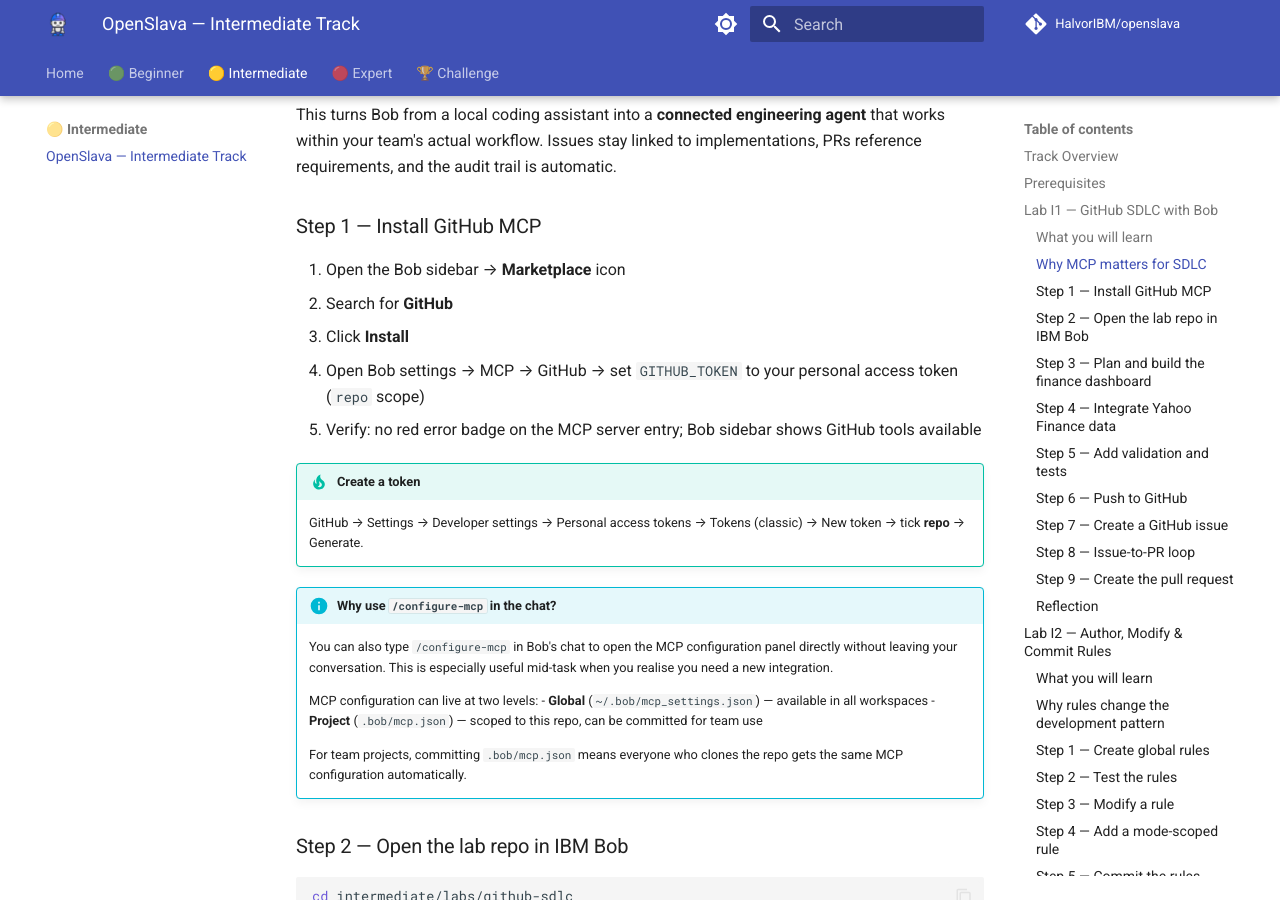
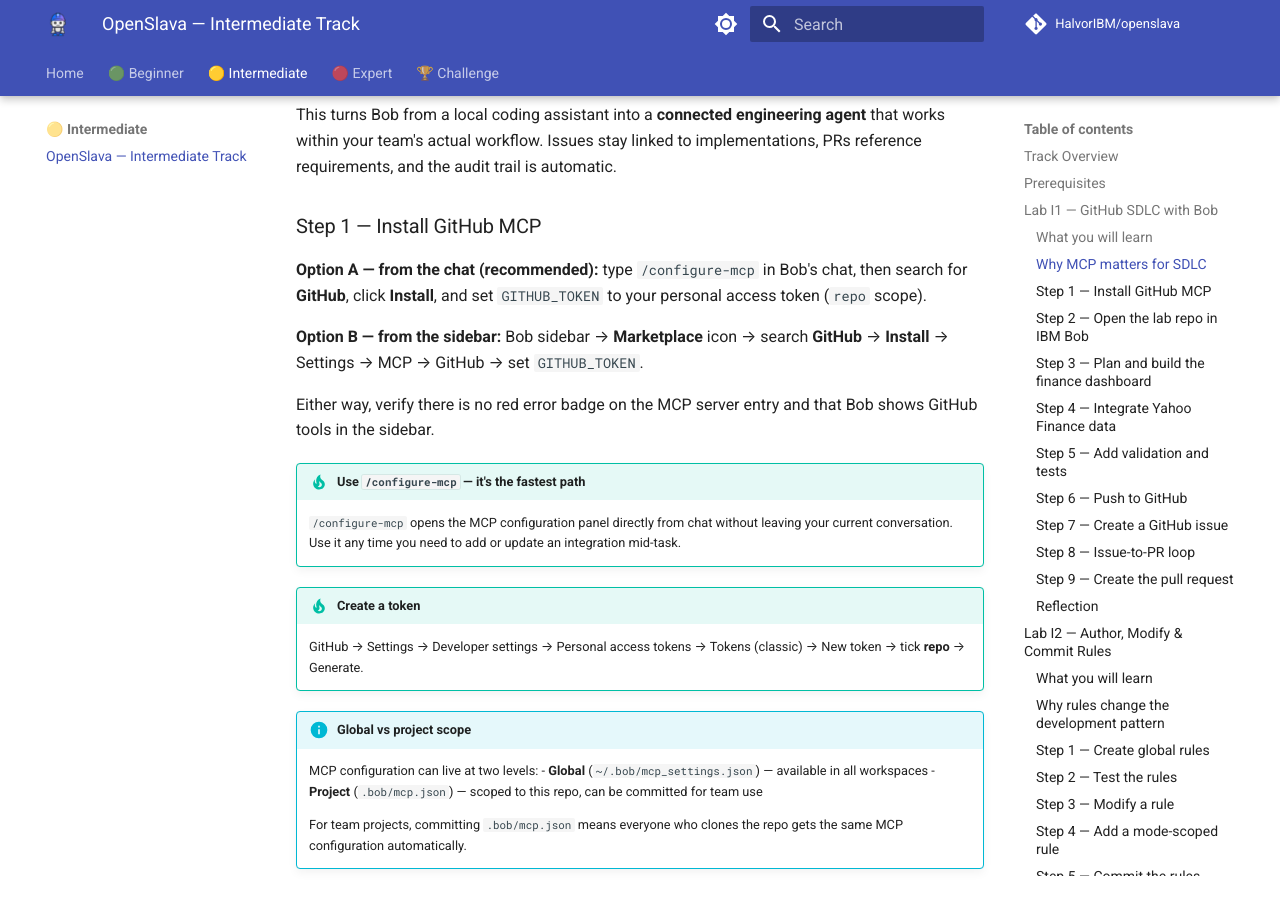
Before and after one commit to HalvorIBM/openslava, an MkDocs documentation site: the page built from docs/labs/openslava-intermediate.md, in a window 1280 px wide and 900 px high, scrolled down 1422 px. Built offline with MkDocs 1.6.1 and Material for MkDocs 9.7.7, drawn with Linux system fonts in a browser that asks for light colours; comment, search, counter and statistics services are not loaded.

Commit message:
Promote /configure-mcp as primary MCP setup method, sidebar as alternative

```diff
--- a/docs/labs/openslava-intermediate.md
+++ b/docs/labs/openslava-intermediate.md
@@ -51,18 +51,19 @@
 
 ### Step 1 — Install GitHub MCP
 
-1. Open the Bob sidebar → **Marketplace** icon
-2. Search for **GitHub**
-3. Click **Install**
-4. Open Bob settings → MCP → GitHub → set `GITHUB_TOKEN` to your personal access token (`repo` scope)
-5. Verify: no red error badge on the MCP server entry; Bob sidebar shows GitHub tools available
+**Option A — from the chat (recommended):** type `/configure-mcp` in Bob's chat, then search for **GitHub**, click **Install**, and set `GITHUB_TOKEN` to your personal access token (`repo` scope).
+
+**Option B — from the sidebar:** Bob sidebar → **Marketplace** icon → search **GitHub** → **Install** → Settings → MCP → GitHub → set `GITHUB_TOKEN`.
+
+Either way, verify there is no red error badge on the MCP server entry and that Bob shows GitHub tools in the sidebar.
+
+!!! tip "Use `/configure-mcp` — it's the fastest path"
+    `/configure-mcp` opens the MCP configuration panel directly from chat without leaving your current conversation. Use it any time you need to add or update an integration mid-task.
 
 !!! tip "Create a token"
     GitHub → Settings → Developer settings → Personal access tokens → Tokens (classic) → New token → tick **repo** → Generate.
 
-!!! info "Why use `/configure-mcp` in the chat?"
-    You can also type `/configure-mcp` in Bob's chat to open the MCP configuration panel directly without leaving your conversation. This is especially useful mid-task when you realise you need a new integration.
-
+!!! info "Global vs project scope"
     MCP configuration can live at two levels:
     - **Global** (`~/.bob/mcp_settings.json`) — available in all workspaces
     - **Project** (`.bob/mcp.json`) — scoped to this repo, can be committed for team use
```
Also changed, not shown: docs/labs/openslava-expert.md (+5 -3 lines).
